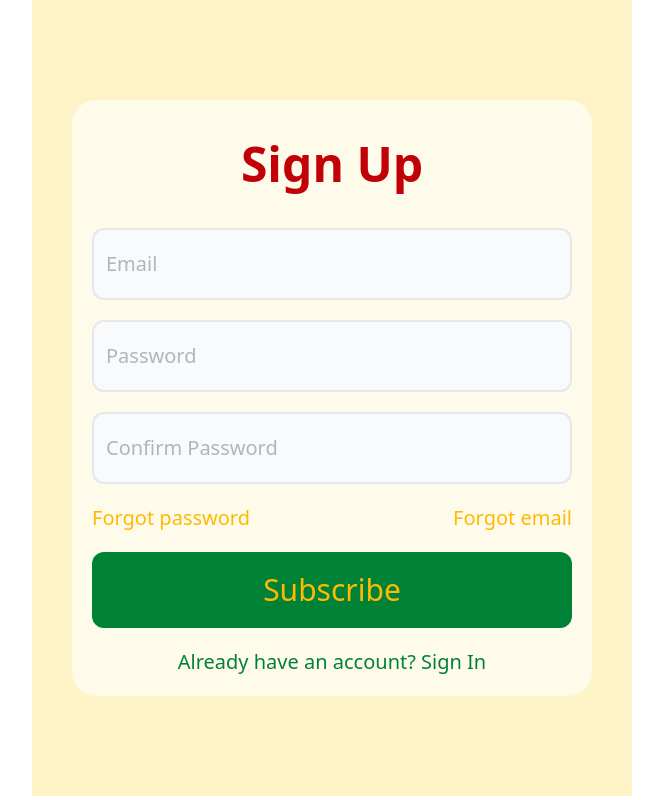
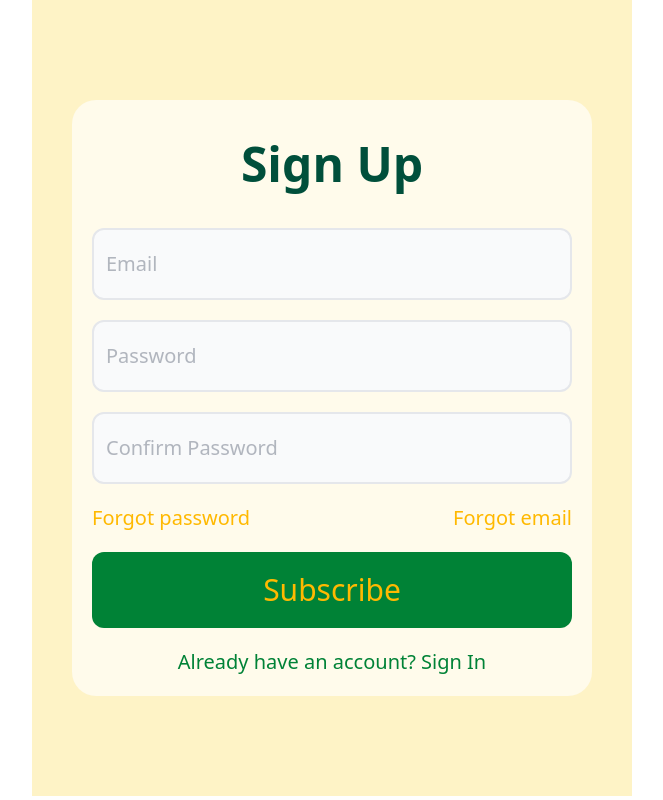
Before and after one commit to LSLWebDevelopment/my_car_value-front-end, a React (Vite) app: page / in a window 1280 px wide. Shown: the whole page, without its empty margins (308-971 px from the left). Built offline with nearby package versions, Linux system fonts and the light colour scheme.

Commit message:
Changed the color or the header

```diff
--- a/src/users/components/Header.tsx
+++ b/src/users/components/Header.tsx
@@ -7,8 +7,8 @@ interface HeaderProps {
 export function Header({ children }: HeaderProps) {
   return (
     <header className="text-center mt-5">
-      {/* <h1 className="text-emerald-900 font-bold text-5xl">{children}</h1> */}
-      <h1 className="text-red-700 font-bold text-5xl">{children}</h1>
+      <h1 className="text-emerald-900 font-bold text-5xl">{children}</h1>
+      {/* <h1 className="text-red-700 font-bold text-5xl">{children}</h1> */}
     </header>
   );
 }
```
